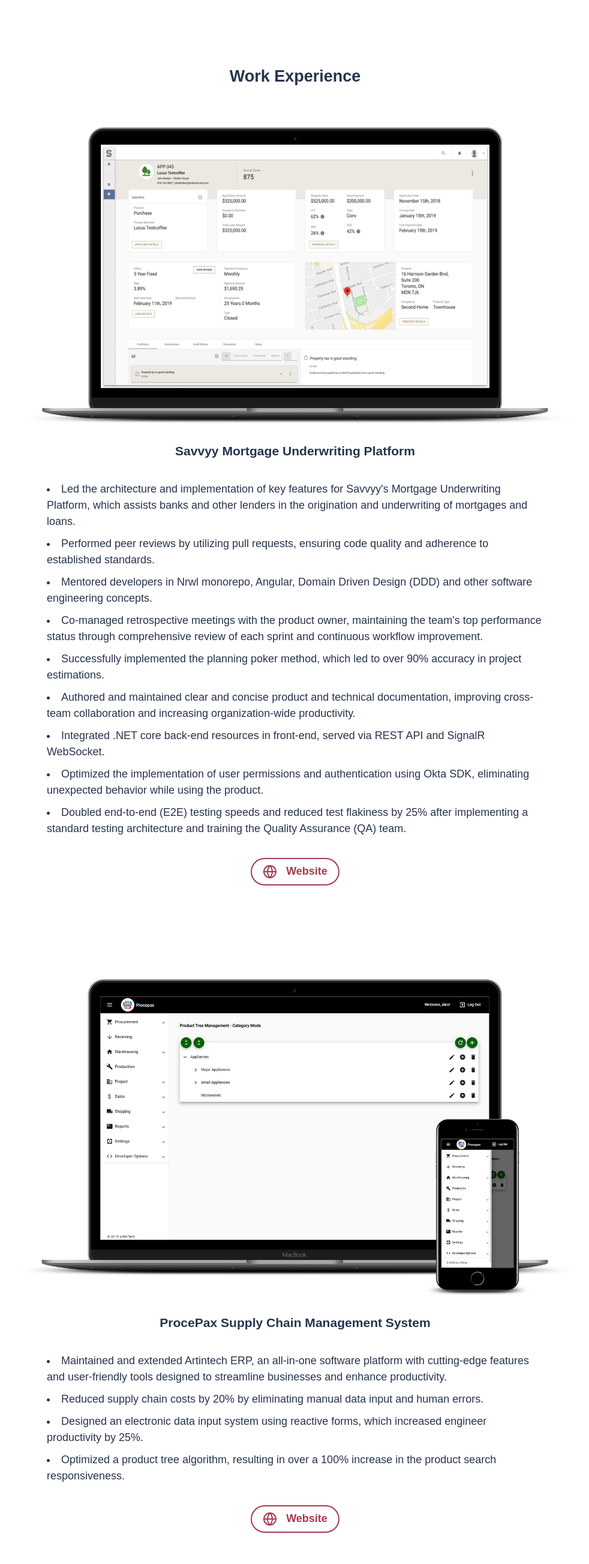
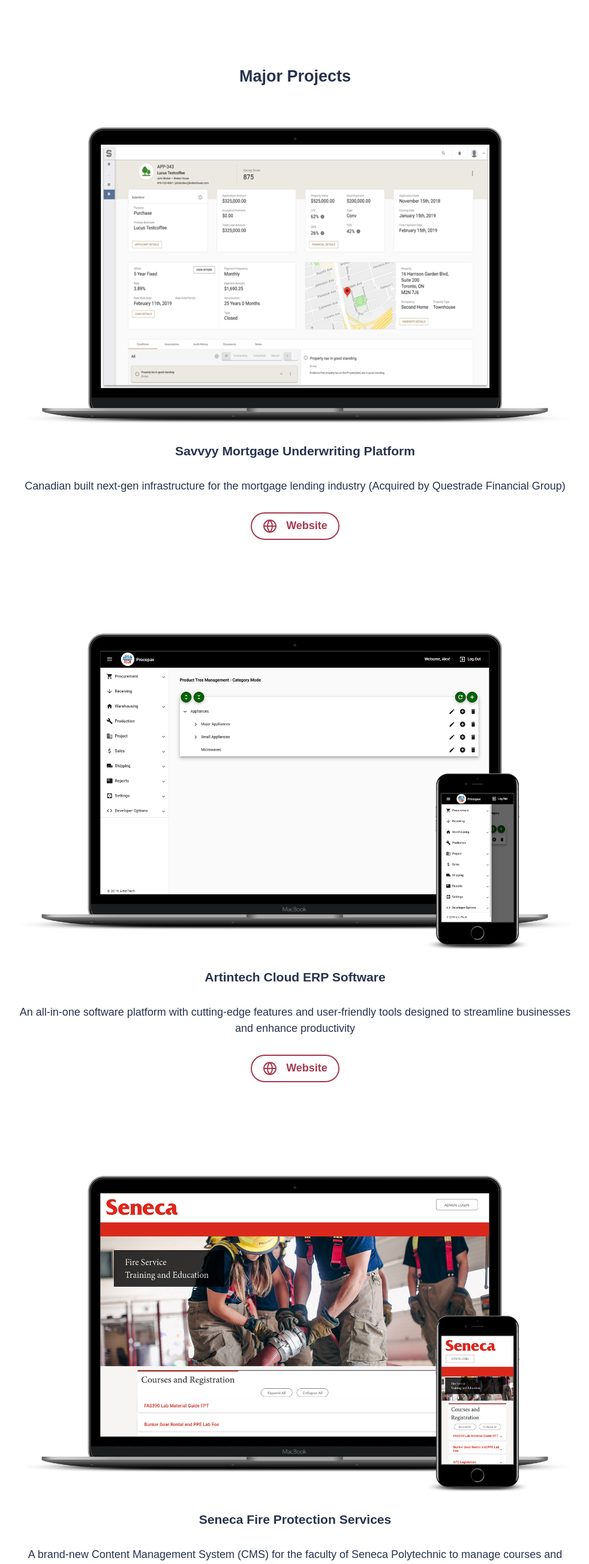
Before and after one commit to SebastianEShelby/personal-portfolio-website, a website built with Parcel: page src/index.html in a window 1280 px wide. Shown: the part 2005-4612 px from the top of the page at 60% size, without its empty margins (148-1130 px from the left). Built offline with nearby package versions, Linux system fonts and the light colour scheme; a web font is replaced by a local one.

Commit message:
simplified project information content (#36)
Co-authored-by: Sebastian Shelby <sebastianeshelby@gmail.com>

```diff
--- a/src/index.html
+++ b/src/index.html
@@ -303,7 +303,7 @@
 
       <section id="projects" class="section-container">
         <div id="projects-sub-container" class="section-sub-container">
-          <h2>Work Experience</h2>
+          <h2>Major Projects</h2>
           <div id="project-items" class="project-items">
 
             <div class="project">
@@ -311,37 +311,7 @@
                 <img src="./images/savvyy.png" alt="Savvyy Mortgage Underwriting Platform" />
               </a>
               <h3>Savvyy Mortgage Underwriting Platform</h3>
-              <div class="project-information">
-                <ul class="reset-list-styles">
-                  <li>
-                    Led the architecture and implementation of key features for Savvyy's Mortgage Underwriting Platform,
-                    which assists banks and other lenders in the origination and underwriting of mortgages and loans.
-                  </li>
-                  <li>
-                    Performed peer reviews by utilizing pull requests, ensuring code quality and adherence to
-                    established standards.
-                  </li>
-                  <li>Mentored developers in Nrwl monorepo, Angular, Domain Driven Design (DDD) and other software
-                    engineering concepts.</li>
-                  <li>Co-managed retrospective meetings with the product owner, maintaining the team's top performance
-                    status through comprehensive review of each sprint and continuous workflow improvement.
-                  </li>
-                  <li>Successfully implemented the planning poker method, which led to over 90% accuracy in project
-                    estimations.
-                  </li>
-                  <li>Authored and maintained clear and concise product and technical documentation, improving
-                    cross-team collaboration and increasing organization-wide productivity.
-                  </li>
-                  <li>Integrated .NET core back-end resources in front-end, served via REST API and SignalR WebSocket.
-                  </li>
-                  <li>Optimized the implementation of user permissions and authentication using Okta SDK, eliminating
-                    unexpected behavior while using the product.
-                  </li>
-                  <li>Doubled end-to-end (E2E) testing speeds and reduced test flakiness by 25% after implementing a
-                    standard testing architecture and training the Quality Assurance (QA) team.
-                  </li>
-                </ul>
-              </div>
+              <p>Canadian built next-gen infrastructure for the mortgage lending industry (Acquired by Questrade Financial Group)</p>
 
               <div class="header-button-container">
                 <a class="button is-primary is-outlined is-rounded is-small" href="https://savvyy.ai/" rel="noopener"
@@ -353,25 +323,10 @@
 
             <div class="project">
               <a href="http://artintech.ca/supply-chain-management/" rel="noopener" target="_blank">
-                <img src="./images/procepax.png" alt="ProcePax Supply Chain Management System" />
+                <img src="./images/procepax.png" alt="Artintech Cloud ERP Software" />
               </a>
-              <h3>ProcePax Supply Chain Management System</h3>
-              <div class="project-information">
-                <ul class="reset-list-styles">
-                  <li>
-                    Maintained and extended Artintech ERP, an all-in-one software platform with cutting-edge features
-                    and user-friendly tools designed to streamline businesses and enhance productivity.
-                  </li>
-                  <li>Reduced supply chain costs by 20% by eliminating manual data input and human errors.
-                  </li>
-                  <li>Designed an electronic data input system using reactive forms, which increased engineer
-                    productivity by 25%.
-                  </li>
-                  <li>Optimized a product tree algorithm, resulting in over a 100% increase in the product search
-                    responsiveness.
-                  </li>
-                </ul>
-              </div>
+              <h3>Artintech Cloud ERP Software</h3>
+              <p>An all-in-one software platform with cutting-edge features and user-friendly tools designed to streamline businesses and enhance productivity</p>
 
               <div class="header-button-container">
                 <a class="button is-primary is-outlined is-rounded is-small"
@@ -384,24 +339,10 @@
 
             <div class="project">
               <a href="https://fireprotection.senecacollege.ca/student/fire-protection" rel="noopener" target="_blank">
-                <img src="./images/fire-protection-services.png" alt="Fire Protection Services" />
+                <img src="./images/fire-protection-services.png" alt="Seneca Fire Protection Services" />
               </a>
               <h3>Seneca Fire Protection Services</h3>
-
-              <div class="project-information">
-                <ul class="reset-list-styles">
-                  <li>Led the front-end development team by implementing best practices and modern technologies such as
-                    Angular.
-                  </li>
-                  <li>Created a brand-new Content Management System (CMS) for the faculty to manage courses and class
-                    schedules for students, resulting in a 75% increase in satisfaction rates compared to the legacy
-                    system.
-                  </li>
-                  <li>Designed a scalable relational database in SQL Server with over 12 data tables capable of handling
-                    complex data queries resulting in near instant response times.
-                  </li>
-                </ul>
-              </div>
+              <p> A brand-new Content Management System (CMS) for the faculty of Seneca Polytechnic to manage courses and class schedules for students. Demoed for the Fire Protection Services program</p>
 
               <div class="header-button-container">
                 <a class="button is-primary is-outlined is-rounded is-small"
@@ -417,20 +358,7 @@
                 <img src="./images/iap-website.png" alt="Seneca International Student Application" />
               </a>
               <h3>Seneca International Student Application</h3>
-              <div class="project-information">
-                <ul class="reset-list-styles">
-                  <li>Built a brand-new Single Page Application (SPA) to replace the legacy version of Seneca’s
-                    “International Student Web Application" and simplified the application flow resulting in 60% faster
-                    processing times.
-                  </li>
-                  <li>Improved Node.js REST API with a new algorithm, increasing document upload speeds by more than
-                    100%.
-                  </li>
-                  <li>Configured a beta version of MSAL (Microsoft’s Authentication Library) and eliminated
-                    authentication failures.
-                  </li>
-                </ul>
-              </div>
+            <p>A brand-new Single Page Application (SPA) simplifying the admission process of international students to Seneca Polytechnic</p>
 
               <div class="header-button-container">
                 <a class="button is-primary is-outlined is-rounded is-small" href="https://intl.senecacollege.ca/"
```
